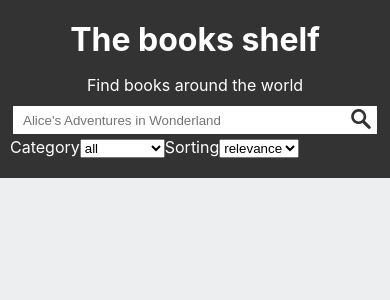
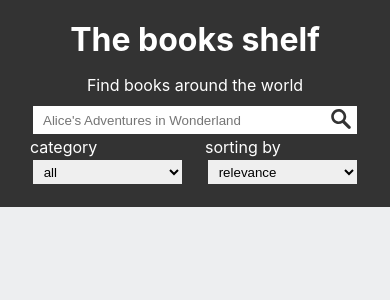
Before and after one commit to FluckyMENDES/the-book-shelf, a React (Create React App) app: page / in a window 390 px wide. Shown: the top 300 px of the page. Built offline with nearby package versions, Linux system fonts and the light colour scheme.

Commit message:
Select component markup. Basic adaptability for mobile devices.

```diff
--- a/src/App.css
+++ b/src/App.css
@@ -1,4 +1,11 @@
 .container {
-  max-width: 1060px;
+  max-width: 1100px;
+  padding: 0 2rem;
   margin: 0 auto;
 }
+
+@media screen and (max-width: 1099px) {
+  .container {
+    max-width: 100%;
+  }
+}
--- a/src/api/search.js
+++ b/src/api/search.js
@@ -1,7 +1,7 @@
 import axios from '../axios/axios';
 
 export const searchAPI = {
-  _maxResults: 12,
+  _maxResults: 30,
   _path: null,
   _apiKey: 'AIzaSyDXbi_V9D4X9YomgHICX8rc2B1wPI97csI',
 
--- a/src/components/BookList/BookList.module.scss
+++ b/src/components/BookList/BookList.module.scss
@@ -1,6 +1,14 @@
 .BookList {
   display: grid;
   padding: 5rem 0 5rem;
-  grid-template-columns: repeat(4, 1fr);
+  grid-template-columns: repeat(3, 1fr);
   gap: 2.5rem;
+
+  @media screen and (max-width: 767px) {
+    grid-template-columns: repeat(2, 1fr);
+  }
+
+  @media screen and (max-width: 499px) {
+    grid-template-columns: 1fr;
+  }
 }
--- a/src/components/Header/SearchForm/SearchForm.js
+++ b/src/components/Header/SearchForm/SearchForm.js
@@ -9,6 +9,7 @@ import {
 } from '../../../store/actions/search';
 import SearchInput from './SearchInput/SearchInput';
 import { useHistory } from 'react-router-dom';
+import Select from '../../UI/Select/Select';
 
 const SearchForm = ({
   searchString,
@@ -42,7 +43,20 @@ const SearchForm = ({
   return (
     <form className={classes.SearchForm} onSubmit={onFormSubmit}>
       <SearchInput value={searchString} onChange={onSearchInputChange} />
-      <div>
+      <div className={classes.wrapper}>
+        <Select
+          label="category"
+          value={category}
+          onChange={onChangeCategory}
+          options={['all', 'art', 'biography', 'computers', 'history', 'medical', 'poetry']}
+        />
+        <Select
+          label="sorting by"
+          value={sorting}
+          onChange={onChangeSorting}
+          options={['relevance', 'newest']}
+        />
+        {/* <div>
           <label>
             Category
             <select value={category} onChange={onChangeCategory}>
@@ -55,14 +69,7 @@ const SearchForm = ({
               <option value="poetry">poetry</option>
             </select>
           </label>
-
-        <label>
-          Sorting
-          <select value={sorting} onChange={onChangeSorting}>
-            <option value="relevance">relevance</option>
-            <option value="newest">newest</option>
-          </select>
-        </label>
+        </div> */}
       </div>
     </form>
   );
--- a/src/components/Header/SearchForm/SearchForm.module.scss
+++ b/src/components/Header/SearchForm/SearchForm.module.scss
@@ -2,3 +2,9 @@
   max-width: 500px;
   margin: 0 auto;
 }
+
+.wrapper {
+  display: flex;
+  justify-content: space-between;
+  gap: 2rem;
+}
--- /dev/null
+++ b/src/components/UI/Select/Select.js
@@ -0,0 +1,22 @@
+import React from 'react';
+import classes from './Select.module.scss';
+
+const Select = ({ value, onChange, label, options }) => {
+  const id = `${value}{${Date.now()}}`;
+  const renderOptions = (items) =>
+    items.map((item, index) => (
+      <option key={`${item}${index}`} value={item}>
+        {item}
+      </option>
+    ));
+  return (
+    <div className={classes.Select}>
+      <label htmlFor={id}>{label}</label>
+      <select id={id} value={value} onChange={onChange}>
+        {renderOptions(options)}
+      </select>
+    </div>
+  );
+};
+
+export default Select;
--- /dev/null
+++ b/src/components/UI/Select/Select.module.scss
@@ -0,0 +1,34 @@
+.Select {
+  width: 100%;
+
+  & select {
+    width: 100%;
+    padding: 0.25em 0.5em;
+    border: 3px solid var(--color-gray-700);
+    transition: border-color 0.15s ease;
+    outline: none;
+    cursor: pointer;
+
+    &:hover,
+    &:focus {
+      border-color: var(--color-primary);
+    }
+
+    // &:active {
+    //   border-color: var(--color-primary-dark);
+    // }
+
+    & option {
+      cursor: pointer;
+
+      &:checked {
+        background-color: var(--color-primary);
+        color: var(--color-white);
+      }
+
+      &:hover {
+        background-color: red;
+      }
+    }
+  }
+}
--- a/src/pages/BookPage/BookPage.module.scss
+++ b/src/pages/BookPage/BookPage.module.scss
@@ -2,13 +2,30 @@
   display: flex;
   padding: 5rem 0;
 
+  @media screen and (max-width: 767px) {
+    flex-direction: column;
+  }
+
   & > div {
     width: 50%;
+
+    @media screen and (max-width: 767px) {
+      width: auto;
+    }
+
+    &:first-child {
+      margin-bottom: 20px;
+      text-align: center;
+    }
   }
 
   & img {
     max-width: 75%;
     object-fit: contain;
+
+    @media screen and (max-width: 767px) {
+      max-height: 300px;
+    }
   }
 }
 
```
Lines whose indentation alone changed are shown as unchanged.
